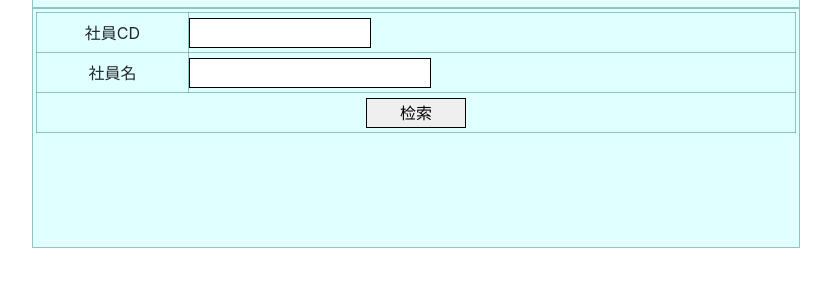
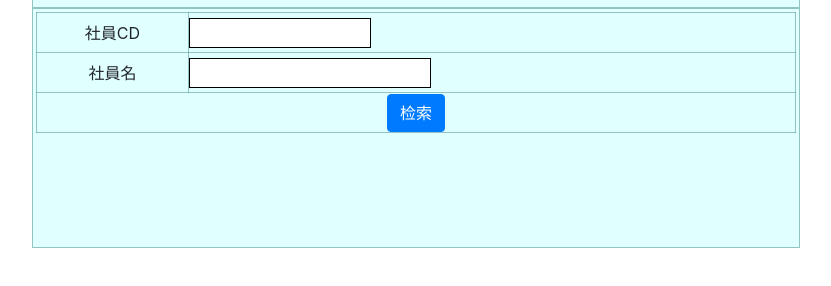
Before and after one commit to dapsjj/creditSystem, a plain HTML site: page index.html in a window 1280 px wide. Shown: the part 52-338 px from the top of the page, without its empty margins (224-1055 px from the left). Drawn offline with nearby package versions, Linux system fonts and the light colour scheme.

Commit message:
Update index.html

```diff
--- a/index.html
+++ b/index.html
@@ -61,6 +61,7 @@
 				width:920px;
 				height:460px;
 				margin: 0 auto;
+
 			}
 		</style>
 <script src="${rc.contextPath}/statics/libs/jquery.min.js"></script>
@@ -319,7 +320,9 @@
 					<td style="text-align: left;"><input type="text" id="employeeName"style="width: 40%;height:30px ;border:1px solid black;font-size: 1.3em;"/></td>
 				</tr>
 				<tr>
-					<td colspan="2"><button id="searchGrouping" style="width: 100px;border: 1px solid black;height: 30px;">检索 </button></td>
+					<td colspan="2">
+					<button id="searchGrouping" class = "btn btn-primary">检索 </button>
+					</td>
 				</tr>
 			</table>
 		</div>
```
